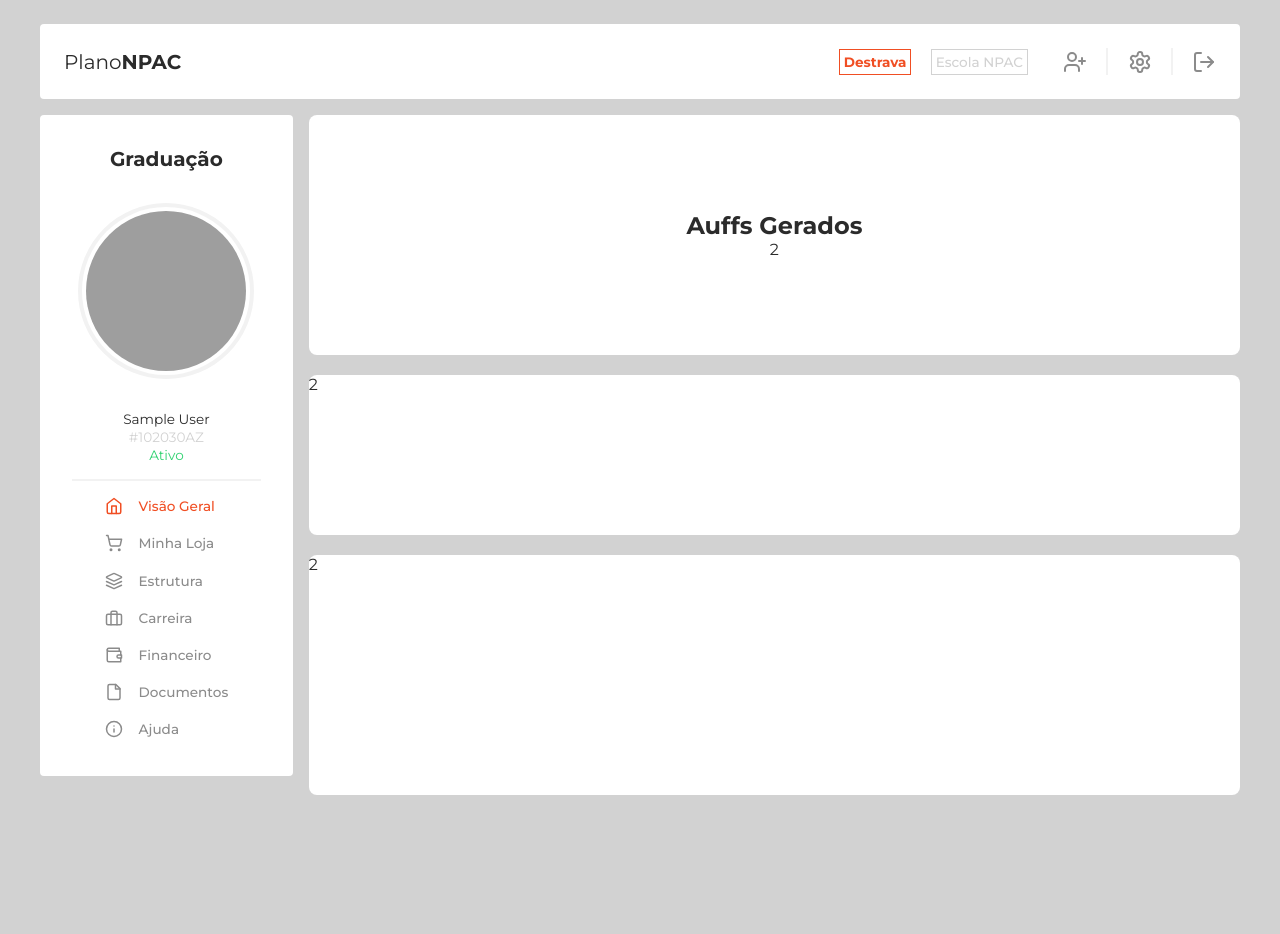
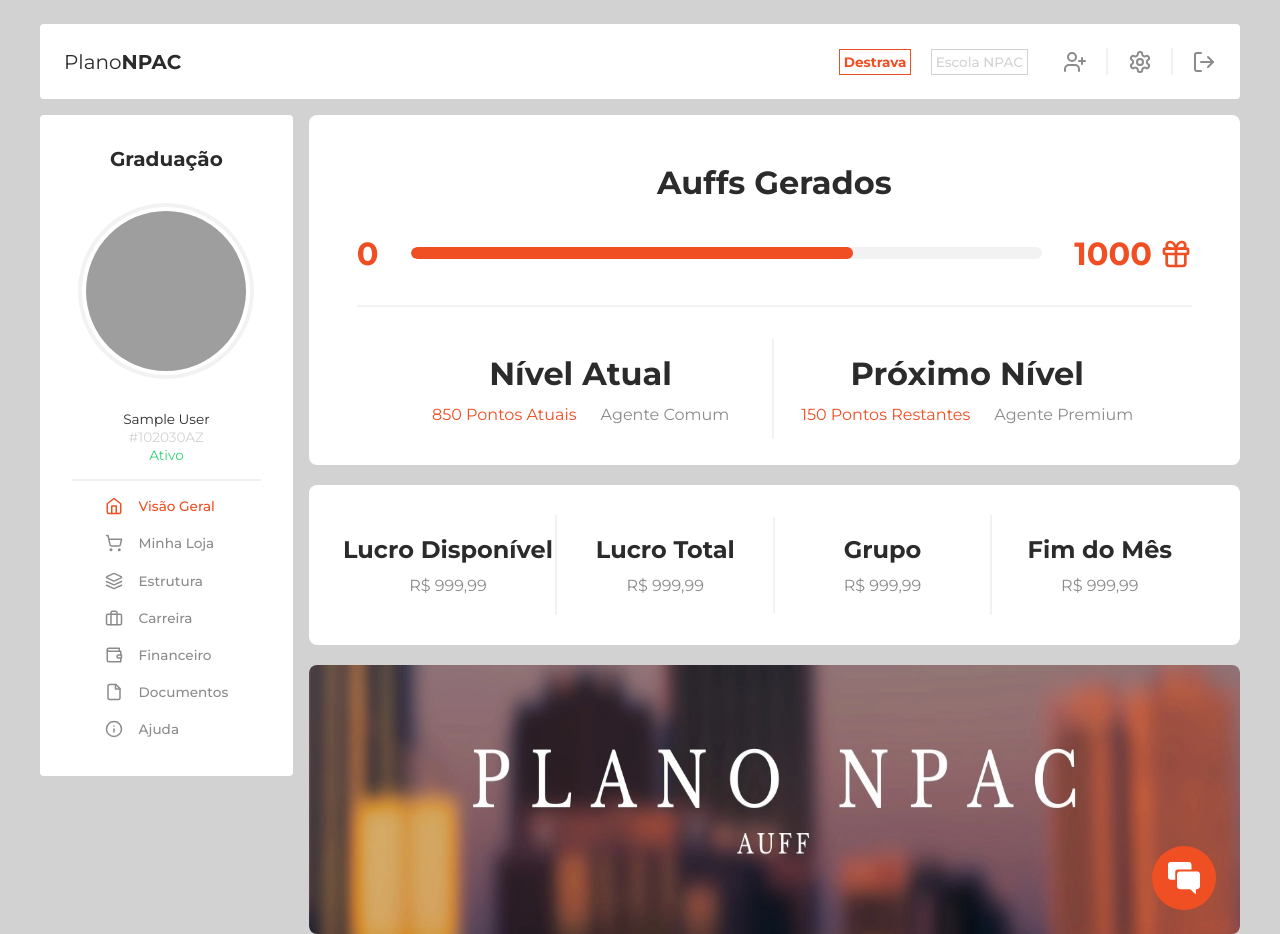
Before and after one commit to npaclegado-alt/npac_front_legacy, a React (Create React App) app: page / in a window 1280 px wide. Before the commit the page ends 819 px from the top, so only its background shows below. Built offline with nearby package versions, Linux system fonts and the light colour scheme; no server answers; sample sign-in values are in the browser's storage; grey boxes are pictures that could not be loaded.

Commit message:
implementando tela de dashboard

```diff
--- a/src/pages/Dashboard/dashboard.module.scss
+++ b/src/pages/Dashboard/dashboard.module.scss
@@ -1,27 +1,175 @@
 .deshBoardPage {
- display: grid;
- height: 85vh;
- grid-gap: 1.25rem;
- grid-template-rows: 1fr 10rem 1fr;
+    display: grid;
+    height: 85vh;
+    grid-gap: 1.25rem;
+    grid-template-rows: 350px 10rem 269px;
 
     .deshBoardPageAuff {
         background-color: var(--white);
         border-radius: 8px;
         display: flex;
-        justify-content: center;
         flex-direction: column;
         align-items: center;
+        padding: 3rem;
+        width: 100%;
+
+        h2 {
+            font-size: 2rem;
+            font-weight: bold;
+            margin-bottom: 2rem;
+        }
+
+
+        .deshBoardPageAuffProgress {
+            width: 100%;
+            display: flex;
+            align-items: center;
+            justify-content: center;
+            padding-bottom: 2rem;
+
+            .progress {
+                padding-left: 2rem;
+                padding-right: 2rem;
+                margin-bottom: 0;
+            }
+
+            span {
+                color: #F04E23;
+                font-weight: 700;
+                font-size: 2rem;
+            }
+
+            .deshBoardPageAuffGift {
+                display: flex;
+                align-items: center;
+                justify-content: center;
+
+                span {
+                    margin-right: 0.5rem;
+                }
+            }
+        }
+
+        .deshBoardPageAuffLevel {
+            width: 100%;
+            display: flex;
+
+            border-top: solid 2px #f2f2f2;
+            padding: 2rem;
+
+
+            .deshBoardPageAuffLevelContainer {
+                width: 50%;
+                display: flex;
+                flex-direction: column;
+                justify-content: center;
+                align-items: center;
+                height: 100px;
+
+                h3 {
+                    font-size: 2rem;
+                    margin-bottom: 0.75rem;
+                }
+
+                .deshBoardPageAuffPointsContainer {
+
+                    span:nth-child(1) {
+                        color: #F04E23;
+                        margin-right: 1.5rem;
+
+                    }
+
+
+                    span:nth-child(2) {
+                        color: #8B8B8B;
+                    }
+                }
+
+            }
+
+
+            div:nth-child(1) {
+                border-right: 2px solid #f2f2f2;
+            }
+
+
+        }
 
     }
 
     .deshBoardPageTotals {
         background-color: var(--white);
         border-radius: 8px;
+        width: 100%;
+        display: flex;
+        justify-content: space-between;
+        padding: 2rem;
+        align-items: center;
+
+        .borderCenterTotals {
+            border-right: solid 2px #f2f2f2;
+            height: 100%;
+        }
+
+        .deshBoardPageTotalsItem {
+         display:  flex;
+         justify-content: center;
+         align-items: center;
+         flex-direction: column;
+         width: 50%;
+
+         h4 {
+            font-size: 1.5rem;
+            margin-bottom: 0.75rem;
+         }
+
+         span {
+            color: #8B8B8B;
+            font-size: 1rem;
+         }
+         height: 100px;
+        }
+
+        .deshBoardPageTotalsInfomation {
+            display: flex;
+            width: 50%;
+            justify-content: space-between;
+
+            div:nth-child(1) {
+              border-right: solid 2px #f2f2f2;
+            }
+        }
+
     }
 
     .deshBoardPageImage {
         background-color: var(--white);
         border-radius: 8px;
+
+        background-image: url('../../assets/imgs/plano_banner.png');
+        background-size: 100% 100%;
+        height: 100%;
+        background-position: center;
+        display: flex;
+        justify-content: flex-end;
+        align-items: end;
+        padding: 1.5rem;
+
+        button {
+            height: 64px;
+            width: 64px;
+            background-color: #F04E23;
+            border: none;
+            outline: none;
+            cursor: pointer;
+            border-radius: 50%;
+            background-image: url("../../assets/imgs/chatboxes.png");
+            background-repeat: no-repeat;
+            background-position: center;
+
+
+        }
+
     }
 
 }
--- a/src/pages/Dashboard/index.tsx
+++ b/src/pages/Dashboard/index.tsx
@@ -1,21 +1,76 @@
 import React from "react";
 import styles from './dashboard.module.scss'
+import { Progress } from 'antd';
+import { Gift } from "lucide-react";
+import { MessagesSquare } from 'lucide-react';
+
+
+
 
 const Dashboard: React.FC = () => {
   return (
     <section className={styles.deshBoardPage}>
       <div className={styles.deshBoardPageAuff}>
-         <h2>Auffs Gerados</h2>
-        <div>
+        <h2>Auffs Gerados</h2>
+
+        <div className={styles.deshBoardPageAuffProgress}>
+          <span>0</span>
+          <Progress percent={70} showInfo={false} trailColor="#F2F2F2" strokeColor="#F04E23" size={['100%', 12]} className={styles.progress} />
+          <div className={styles.deshBoardPageAuffGift}>
+            <span>1000</span>
+            <Gift size={'2rem'} color="#F04E23" />
+          </div>
         </div>
-        <div>2</div>
+
+        <div className={styles.deshBoardPageAuffLevel}>
+          <div className={styles.deshBoardPageAuffLevelContainer}>
+            <h3>Nível Atual</h3>
+            <div className={styles.deshBoardPageAuffPointsContainer}>
+              <span>850 Pontos Atuais</span>
+              <span>Agente Comum</span>
+            </div>
+          </div>
+
+          <div className={styles.deshBoardPageAuffLevelContainer}>
+            <h3>Próximo Nível</h3>
+            <div className={styles.deshBoardPageAuffPointsContainer}>
+              <span>150 Pontos Restantes</span>
+              <span>Agente Premium</span>
+            </div>
+          </div>
+
+        </div>
+
       </div>
       <div className={styles.deshBoardPageTotals}>
-        2
+
+        <div className={styles.deshBoardPageTotalsInfomation}>
+          <div className={styles.deshBoardPageTotalsItem}>
+            <h4>Lucro Disponível</h4>
+            <span>R$ 999,99</span>
+          </div>
+          <div className={styles.deshBoardPageTotalsItem}>
+            <h4>Lucro Total</h4>
+            <span>R$ 999,99</span>
+          </div>
+        </div>
+
+        <div className={styles.borderCenterTotals} />
+
+        <div className={styles.deshBoardPageTotalsInfomation}>
+          <div className={styles.deshBoardPageTotalsItem}>
+            <h4>Grupo</h4>
+            <span>R$ 999,99</span>
+          </div>
+          <div className={styles.deshBoardPageTotalsItem}>
+            <h4>Fim do Mês</h4>
+            <span>R$ 999,99</span>
+          </div>
+        </div>
       </div>
 
       <div className={styles.deshBoardPageImage}>
-        2
+        <button type="button" onClick={() => window.alert("####")}/>
       </div>
     </section>
   );
```
Also changed, not shown: src/assets/imgs/chatboxes.png (added), src/assets/imgs/plano_banner.png (added).
